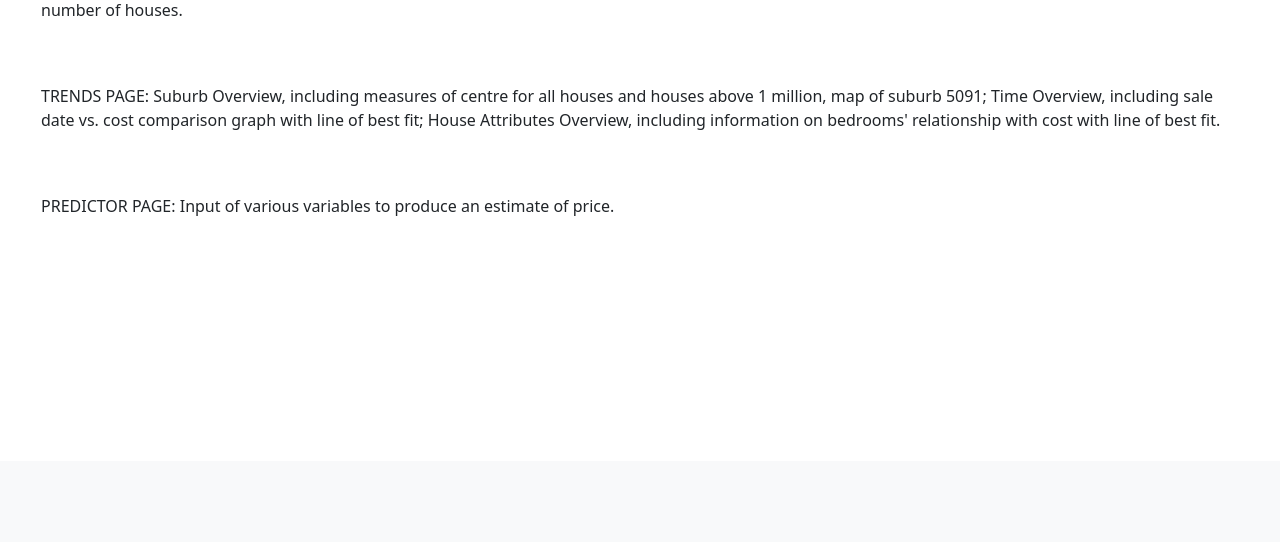
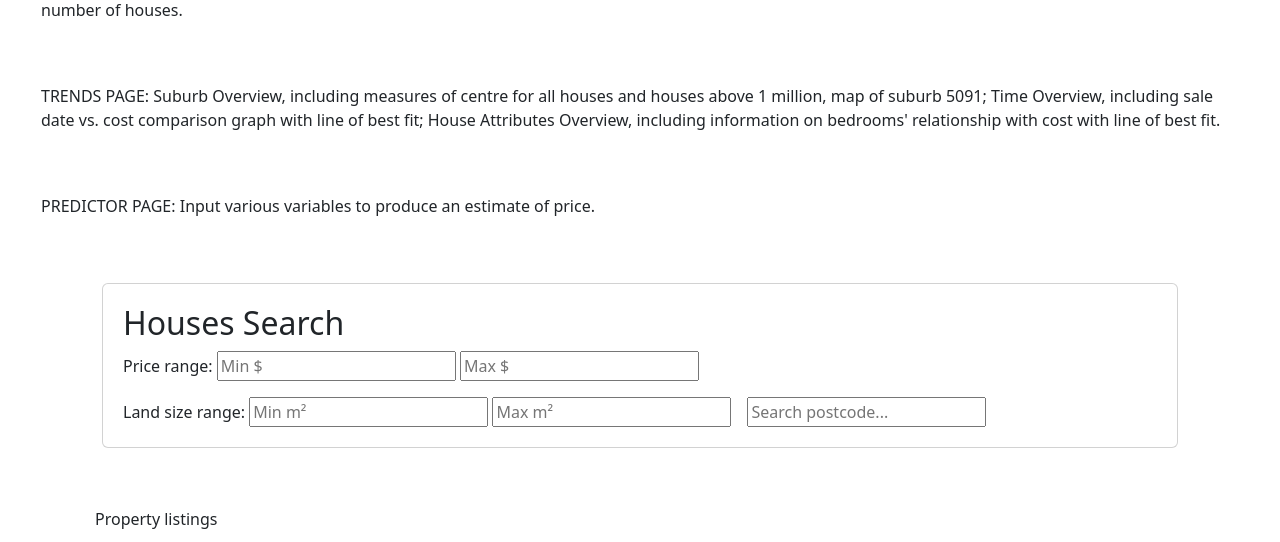
Before and after one commit to palmenapedare/10DGT-Semester2, a Flask app: template dataanalytics/templates/index.html in a window 1280 px wide. Shown: the part 339-881 px from the top of the page. Before the commit the page ends 555 px from the top, so only its background shows below. Run offline with Flask 3, Linux system fonts and the light colour scheme; the template is opened without the code that fills it: most values are stand-ins (such as "Sample title", 1, 10 or a date in 2020); some libraries are stand-ins or nearby versions.

Commit message:
index.html has filterable table of all sales close #52

```diff
--- a/dataanalytics/app.py
+++ b/dataanalytics/app.py
@@ -22,10 +22,6 @@ print(df)
 conn = sqlite3.connect('real_estate.db')
 df.to_sql(name='data', con=conn, if_exists="replace", index=False)
 conn.close()
-
-@app.route('/')
-def chart():
-    return render_template('chart.html')
 
 def getlinesofbestfit():
     conn = sqlite3.connect('real_estate.db')
@@ -77,7 +73,8 @@ def index():
             d."Sale date",
             d."Amount ($)",
             d."Bedrooms",
-            d."Land Size (m^2)"
+            d."Land Size (m^2)",
+            d."Suburb"
         FROM data AS d
         ORDER BY "Sale date" DESC
     '''
--- a/dataanalytics/templates/data.html
+++ b/dataanalytics/templates/data.html
@@ -22,7 +22,6 @@
     <div class="col">
       <h4>Amount</h4>
     <input type="integer" name="houseamount" id="houseamountValue" class="form-control" placeholder="Amount" value="{{ amount or '' }}">
-    <p style="font-variant: small-caps;">4 characters, as Aus standard</p>
     {% if houseamountnull %}
 <p role="alert" class="alert theme-warning" style="padding: 10px; margin: 20px;">Please enter a house price</p>
 {% endif %}
--- a/dataanalytics/templates/index.html
+++ b/dataanalytics/templates/index.html
@@ -20,8 +20,109 @@
   </p>
 </div>
 <div class="alert theme-success" role="alert" style="margin:12px;">
-  <p>PREDICTOR PAGE: Input of various variables to produce an estimate of price.</p>
+  <p>PREDICTOR PAGE: Input various variables to produce an estimate of price.</p>
 </div>
 </div>
 
+<div class="container" style="display: flex; justify-content: center; align-items: center;">
+  <div class="card mb-5" style="margin: 20px; padding: 20px; width: 100rem">
+    <h2>Houses Search</h2>
+    <div class="d-flex flex-wrap gap-3">
+      <label>Price range:
+          <input id="priceMin" type="number" placeholder="Min $" oninput="filterRange(2, 'priceMin', 'priceMax')">
+          <input id="priceMax" type="number" placeholder="Max $" oninput="filterRange(2, 'priceMin', 'priceMax')">
+      </label>
+      <label>Land size range:
+        <input id="landMin" type="number" placeholder="Min m²" oninput="filterRange(4, 'landMin', 'landMax')">
+        <input id="landMax" type="number" placeholder="Max m²" oninput="filterRange(4, 'landMin', 'landMax')">
+      </label>
+      <input type="text" id="postcodesearch" onkeyup="postcodeSearch()" placeholder="Search postcode...">
+    </div>
+  </div>
+</div>
+
+<div class="container py-1" style="width: 100rem">
+  <button class="btn btn-orange d-inline-flex gap-2" data-bs-toggle="collapse" data-bs-target="#1collapse" role="button" aria-expanded="false" aria-controls="collapse1">Property listings</button>
+  <div id="1collapse" class="collapse">
+    <div class="table-responsive">
+      <table class="table table-striped align-middle" id="housetable">
+        <thead>
+          <tr>
+            <th>House Address</th>
+            <th>Sale date</th>
+            <th>Amount ($)</th>
+            <th>Bedrooms</th>
+            <th>Land size (m^2)</th>
+            <th>Suburb postcode</th>
+          </tr>
+        </thead>
+        <tbody>
+          {% for house in database %}
+          <tr>
+            <td>{{ house[0] }}</td>
+            <td>{{ house[1] }}</td>
+            <td>{{ house[2] }}</td>
+            <td>{{ house[3] }}</td>
+            <td>{{ house[4] }}</td>
+            <td>{{ house[5] }}</td>
+          </tr>
+          {% else %}
+          <tr>
+            <td colspan="6">No houses found.</td>
+          </tr>
+          {% endfor %}
+        </tbody>
+      </table>
+    </div>
+  </div>
+</div>
+
+<script>
+function filterTable(inputId, columnIndex) {
+  var input = document.getElementById(inputId);
+  var filter = (input ? input.value : '').trim().toUpperCase();
+  var table = document.getElementById('housetable');
+  var rows = table.getElementsByTagName('tr');
+
+  for (var i = 1; i < rows.length; i++) {
+    var row = rows[i];
+    var cells = row.getElementsByTagName('td');
+    var cell = cells[columnIndex];
+    var txtValue = cell ? (cell.textContent || cell.innerText) : '';
+
+    row.style.display = (!filter || txtValue.toUpperCase().indexOf(filter) > -1) ? '' : 'none';
+  }
+}
+
+function housesSearch() {
+  filterTable('housesearch', 0);
+}
+
+function landsizeSearch() {
+  filterTable('landsizesearch', 4);
+}
+
+function amountSearch() {
+  filterTable('amountsearch', 2);
+}
+
+function postcodeSearch() {
+  filterTable('postcodesearch', 5);
+}
+
+function filterRange(columnIndex, minId, maxId) {
+  var min = document.getElementById(minId).value;
+  var max = document.getElementById(maxId).value;
+  var rows = document.getElementById('housetable').getElementsByTagName('tr');
+
+  for (var i = 1; i < rows.length; i++) {
+    var cell = rows[i].getElementsByTagName('td')[columnIndex];
+    if (!cell) continue;
+
+    var value = Number(cell.textContent.replace(/[$,]/g, '').trim());
+    rows[i].style.display =
+      (!min || value >= Number(min)) && (!max || value <= Number(max)) ? '' : 'none';
+  }
+}
+</script>
 {% endblock %}
```
Also changed, not shown: dataanalytics/real_estate.db.
